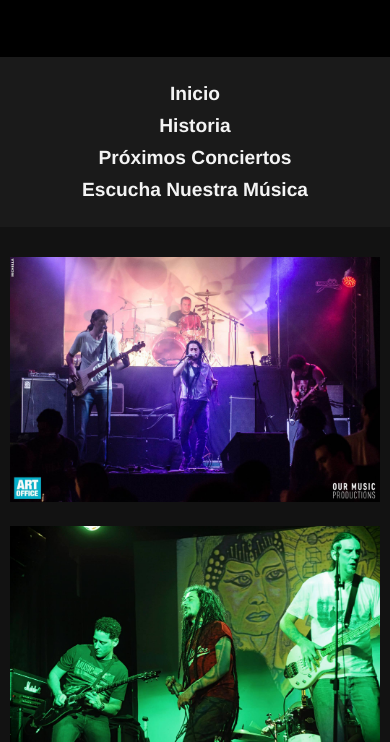
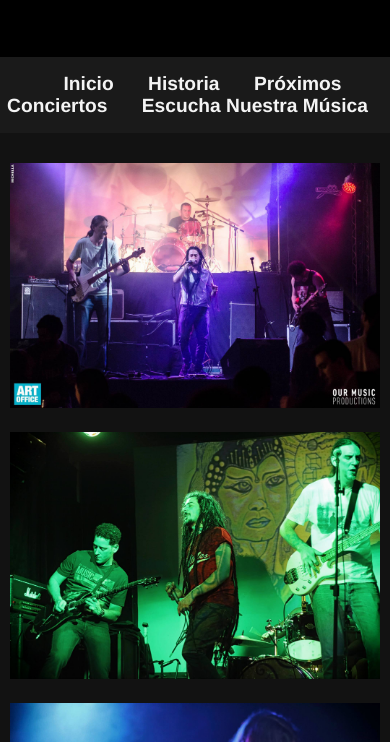
Before and after one commit to kurpas/kurpas.github.io, a plain HTML site: page index.html in a window 390 px wide. Shown: the part 102-844 px from the top of the page. Drawn offline with Linux system fonts and the light colour scheme; a web font is replaced by a local one.

Commit message:
responsive

```diff
--- a/index.html
+++ b/index.html
@@ -129,8 +129,11 @@
             }
 
             nav a {
-                display: block;
-                margin: 10px 0;
+                color: #f4f4f4;
+                margin: 0 15px;
+                text-decoration: none;
+                font-weight: bold;
+                transition: color 0.3s;
                 /*font-size: 1em;*/
             }
 
```
